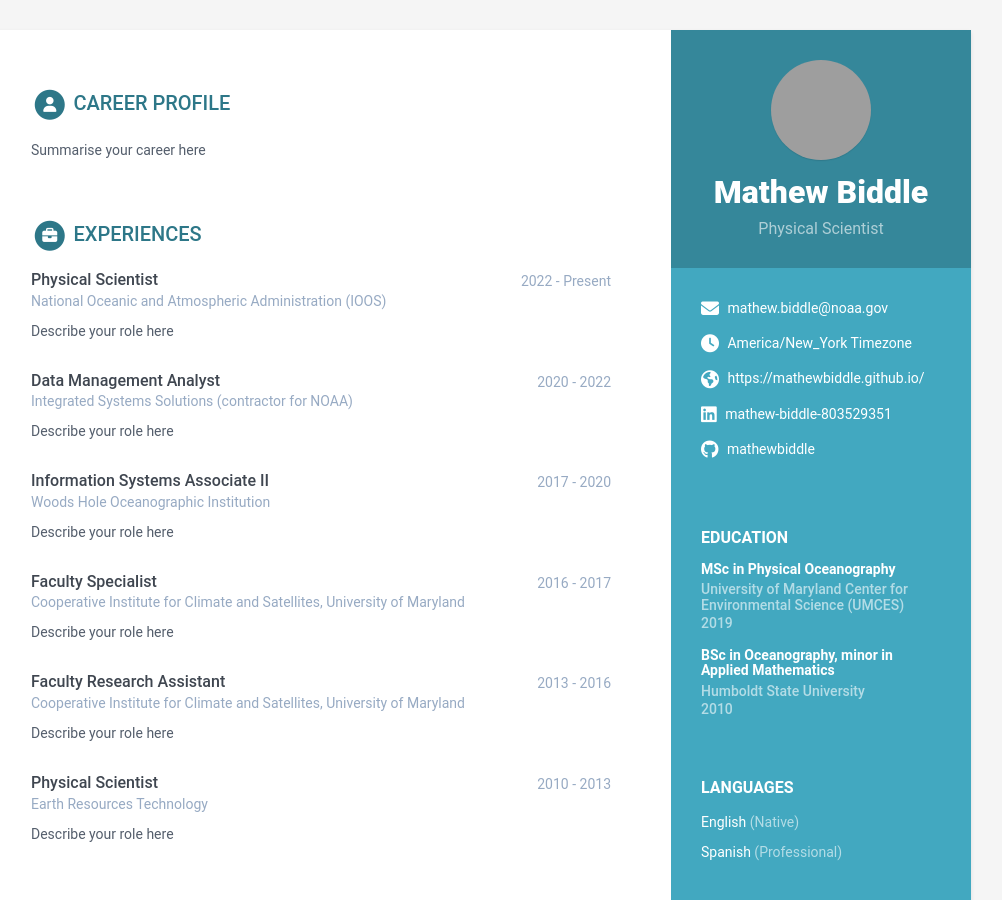
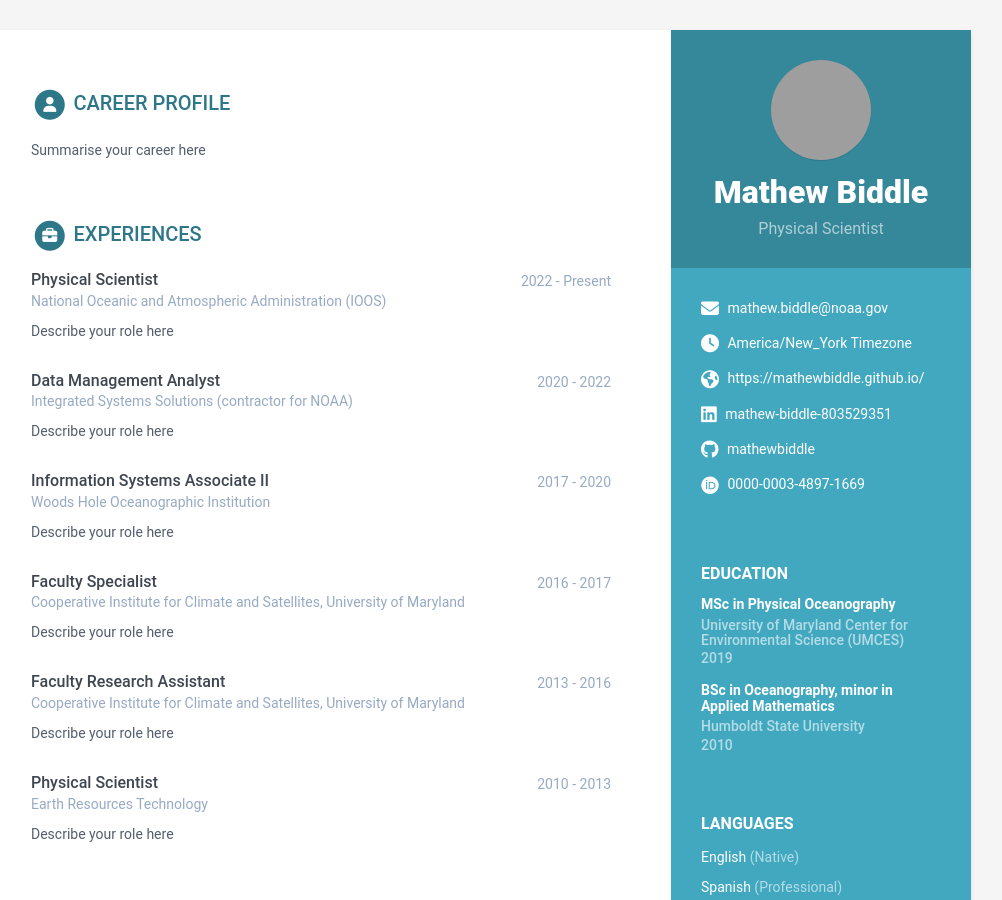
Before and after one commit to MathewBiddle/mathewbiddle.github.io, a Jekyll site: the page built from index.html, in a window 1280 px wide and 900 px high, cut to the strip 0-900 px from the top of the window. Shown: the whole strip, without its empty margins (169-1171 px from the left). Built offline with Jekyll 4.4.1, drawn with Linux system fonts in a browser that asks for light colours; grey boxes are pictures that could not be loaded.

Commit message:
Update contact.html

```diff
--- a/_includes/contact.html
+++ b/_includes/contact.html
@@ -117,6 +117,12 @@
     </li>
     {% endif %}
 
+    {% if sidebar.orcid %}
+    <li class="orcid"><i class="fab fa-orcid"></i>
+      <a href="https://orcid.org/{{ sidebar.orcid }}" target="_blank">{{ sidebar.orcid }}</a>
+    </li>
+    {% endif %}
+
     {% if sidebar.pdf %}
     <li class="pdf"><i class="fas fa-file-pdf"></i>
       <a href="{{ sidebar.pdf }}" target="_blank">Resume PDF</a>
```
